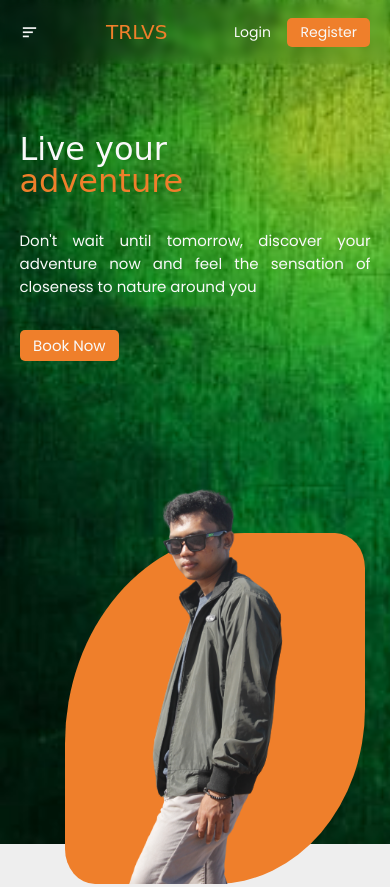
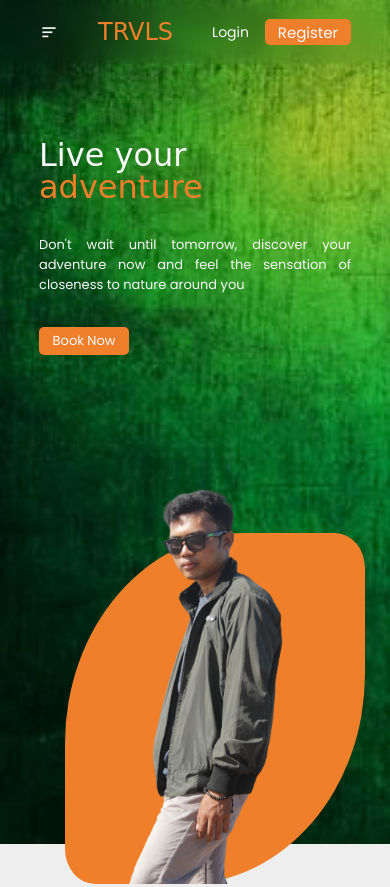
Before and after one commit to faridzwahyu/webstatic-travel, a plain HTML site: page index.html in a window 390 px wide. Shown: the top 887 px of the page. Drawn offline with nearby package versions, Linux system fonts and the light colour scheme; a web font is replaced by a local one.

Commit message:
update css

```diff
--- a/css/style.css
+++ b/css/style.css
@@ -18,29 +18,29 @@ html {
 
 body {
    font-family: var(--font-body);
-   font-size: 0.938rem;
    overflow-x: hidden;
    background-color: #eee;
 }
 
 a {
    text-decoration: none;
-   color: #000;
+   color: #f9f9f9;
 }
 
 /* HEADER */
 .header {
    position: fixed;
    top: 0;
-   left: 0;
    width: 100vw;
    height: var(--header);
-   backdrop-filter: blur(4px);
+   backdrop-filter: blur(10px);
    z-index: 999;
+   transition: all 0.3s ease;
 }
 
 .header.solid {
    background-color: #445656;
+   box-shadow: 0 0 4px rgba(0, 0, 0, 0.5);
 }
 
 .nav {
@@ -48,20 +48,21 @@ a {
    justify-content: space-between;
    align-items: center;
    width: 80vw;
+   margin: auto;
    height: 100%;
-   margin: auto;
 }
 
-.menu-button {
+.nav .menu-button {
+   display: none;
+   font-size: 1.25rem;
    color: #f9f9f9;
-   font-size: 1.25rem;
-   display: none;
+   cursor: pointer;
 }
 
 .nav-title {
    font-family: var(--font-title);
+   font-size: 1.5rem;
    color: #ef7f2b;
-   font-size: 1.25rem;
 }
 
 .nav-list {
@@ -70,24 +71,20 @@ a {
    gap: 2rem;
 }
 
-.nav-link {
-   color: #f9f9f9;
-}
-
 .nav-button {
    display: flex;
    align-items: center;
-   gap: 2rem;
+   gap: 1rem;
 }
 
 .nav-button a {
    display: inline-block;
-   color: #f9f9f9;
 }
 
 .nav-button a:last-child {
    background-color: #ef7f2b;
-   padding: 0.25rem 0.85rem;
+   padding: 0.1rem 0.8rem;
+   font-size: 0.938rem;
    border-radius: 5px;
 }
 
@@ -103,18 +100,18 @@ a {
 .discover-container {
    display: flex;
    align-items: center;
-   justify-content: space-evenly;
+   justify-content: space-between;
    width: 80vw;
+   margin: auto;
    height: 100vh;
-   margin: auto;
 }
 
 .discover-data {
+   width: 40%;
    display: flex;
    flex-direction: column;
    justify-content: center;
    gap: 2rem;
-   width: 40%;
 }
 
 .discover-title {
@@ -144,17 +141,19 @@ a {
 
 .discover-image {
    position: relative;
+   width: 40%;
+   height: 400px;
    right: 0;
    bottom: -180px;
-   width: 40%;
-   height: 400px;
    background-color: #ef7f2b;
-   border-radius: 60% 10% 50% 10%;
+   border-radius: 60% 10% 60% 10%;
 }
 
 .discover-image img {
    position: absolute;
-   left: -4rem;
+   width: 100%;
+   height: auto;
+   left: -3rem;
    bottom: 0;
    object-fit: cover;
 }
@@ -162,14 +161,14 @@ a {
 /* SERVICES SECTION */
 .section {
    height: calc(100vh - 4rem);
+   padding-top: 4rem;
    width: 80vw;
    margin: auto;
-   padding-top: 4rem;
 }
 
 .services-title {
    font-family: var(--font-title);
-   font-size: 3rem;
+   font-size: 2.5rem;
    color: #445656;
    line-height: 1;
 }
@@ -181,12 +180,13 @@ a {
 .services-container {
    display: flex;
    justify-content: space-evenly;
+   flex-wrap: wrap;
 }
 
 .services-data {
    display: flex;
    flex-direction: column;
-   background-color: #fff;
+   background-color: #f9f9f9;
    padding: 2rem;
    border-radius: 10px;
    margin-top: 3rem;
@@ -231,7 +231,6 @@ a {
 
 .services-button a {
    display: block;
-   color: #fff;
    background-color: #ef7f2b;
    padding: 0.15rem 0.85rem;
    border-radius: 5px;
@@ -239,13 +238,12 @@ a {
 
 /* MEDIA QUERIES */
 @media screen and (max-width: 768px) {
-   .menu-button {
-      display: block;
-      cursor: pointer;
+   body {
+      font-size: 0.938px;
    }
 
-   .nav {
-      width: 90vw;
+   .nav .menu-button {
+      display: block;
    }
 
    .nav-menu {
@@ -283,7 +281,6 @@ a {
 
    .discover-container {
       flex-direction: column;
-      width: 90vw;
       justify-content: center;
       align-items: center;
    }
@@ -308,8 +305,10 @@ a {
       width: 300px;
       left: -1.5rem;
    }
+}
 
-   .services-container {
-      flex-wrap: wrap;
+@media screen and (max-width: 480px) {
+   body {
+      font-size: 0.813rem;
    }
 }
--- a/index.html
+++ b/index.html
@@ -10,9 +10,9 @@
    </head>
    <body>
       <header class="header" id="header">
-         <nav class="nav">
+         <nav class="nav container">
             <i class="bx bx-menu-alt-left menu-button"></i>
-            <a href="#" class="nav-title">TRLVS</a>
+            <a href="#" class="nav-title">TRVLS</a>
             <div class="nav-menu">
                <ul class="nav-list">
                   <li class="nav-item"><a href="#discover" class="nav-link">Discover</a></li>
```
